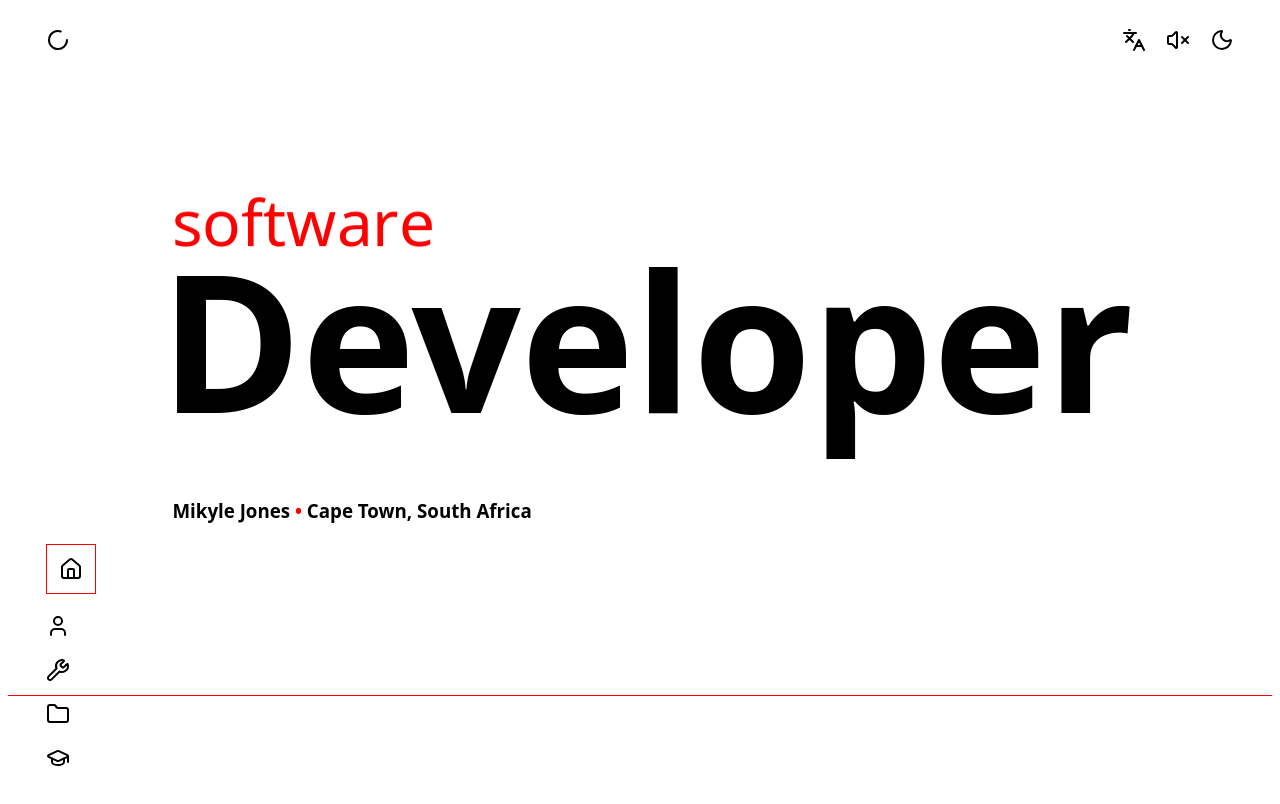
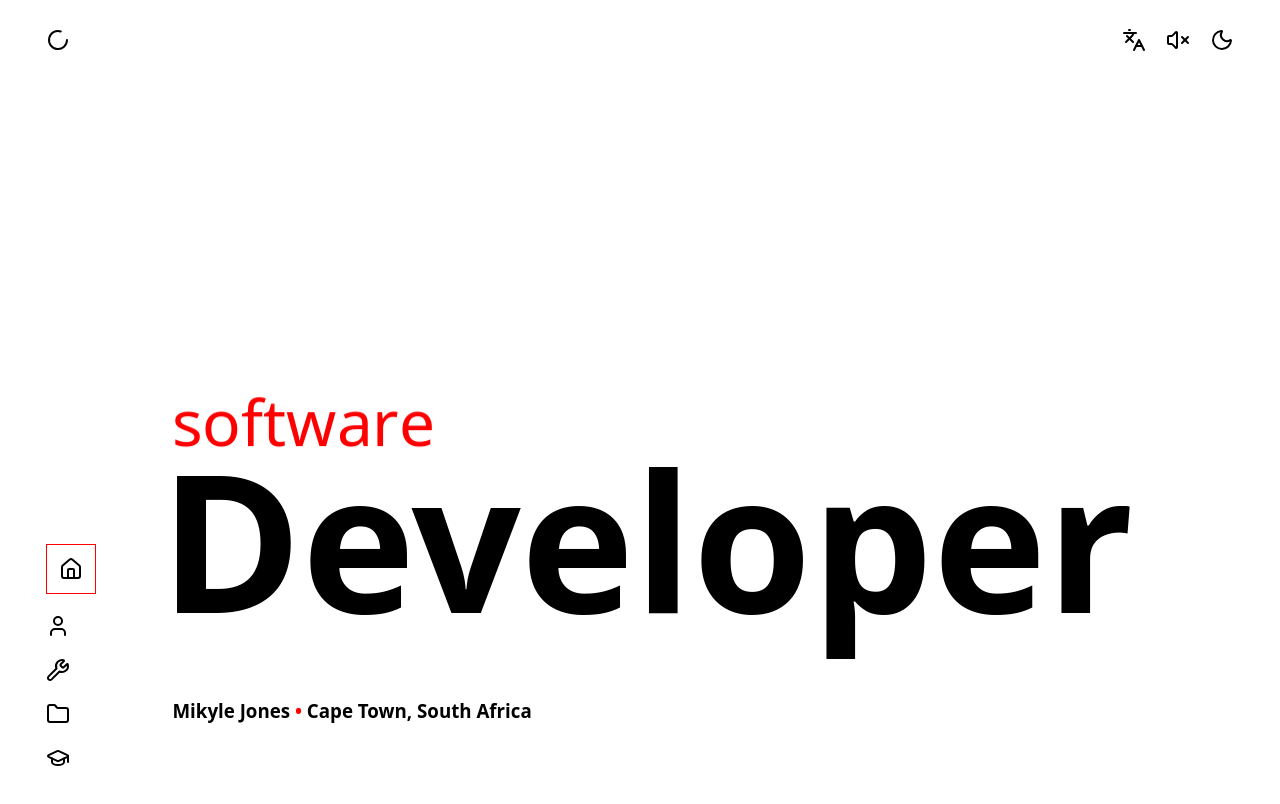
Before and after one commit to MikyleJ1s/portfolio, a plain HTML site: page index.html in a window 1280 px wide. Drawn offline with Linux system fonts and the light colour scheme.

Commit message:
Update index.html

```diff
--- a/index.html
+++ b/index.html
@@ -408,7 +408,7 @@ svg {
         <div class="cursor inner"></div>
 
         <div class="parent">
-  <section id="home" >
+  <section id="home" style="display: flex; flex-direction: column; justify-content: center; min-height: 100svh">
     <div style="position: absolute; top: 10%; right: 10%; width: 50%; aspect-ratio: 5/1; z-index: 1000; background: transparent;">
       <div id="appearing-div"></div>
     </div>
```
